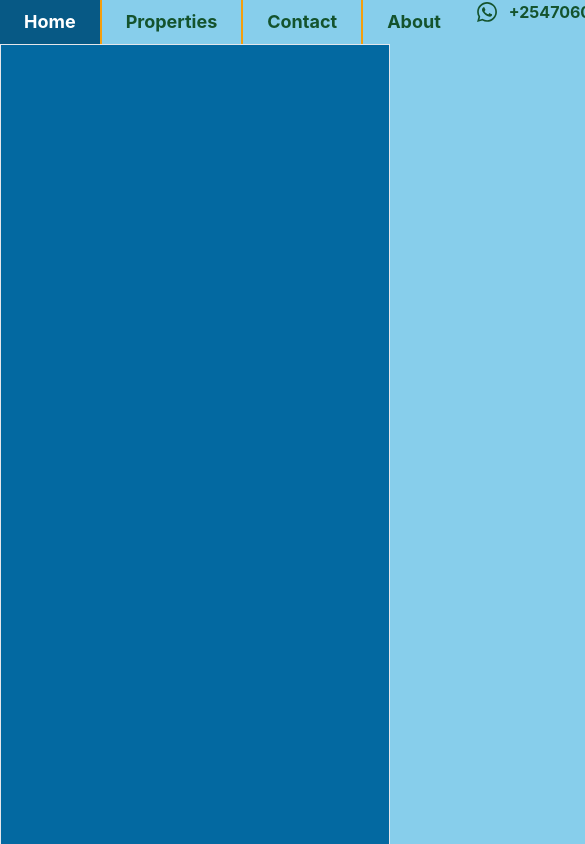
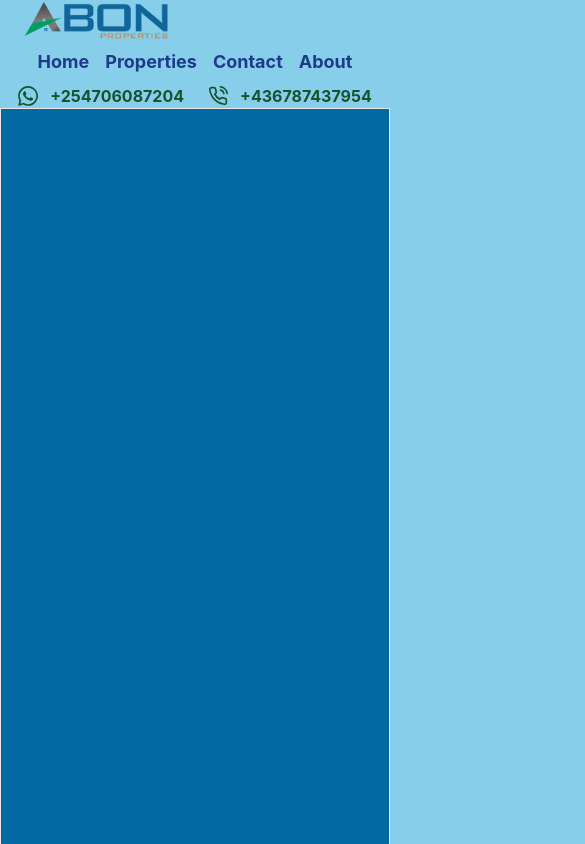
Before and after one commit to erick-sudo/abon-properties, a React (Create React App) app: page / in a window 390 px wide. Shown: the top 844 px of the page, 585 px wide, since content can reach past the window. Built offline with nearby package versions, Linux system fonts and the light colour scheme.

Commit message:
Responsive Vavigation bar

```diff
--- a/src/components/Logo.js
+++ b/src/components/Logo.js
@@ -13,7 +13,7 @@ function LogoSquare() {
 function LogoRect({size}) {
     return (
         <div className="logo">
-            <img src={logoR} className={`h-${size}`} alt="ABONN" />
+            <img src={logoR} className="h-10 sm:h-14 md:h-16 lg:h-20" alt="ABONN" />
         </div>
     )
 }
--- a/src/components/NavBar.js
+++ b/src/components/NavBar.js
@@ -6,15 +6,15 @@ import { FiPhoneCall } from 'react-icons/fi'
 
 function NavBar() {
     return (
-        <div className="flex ">
-            <LogoRect size={32} />
-            <div className="flex items-center grow text-green-900 font-bold text-lg divide-x-2 divide-amber-500">
-                <NavLink to="/" className="px-6 py-2 hover:bg-sky-800 hover:text-white">Home</NavLink>
-                <NavLink to="/properties" className="px-6 py-2 hover:bg-sky-800 hover:text-white">Properties</NavLink>
-                <NavLink to="/contact" className="px-6 py-2 hover:bg-sky-800 hover:text-white">Contact</NavLink>
-                <NavLink to="/about" className="px-6 py-2 hover:bg-sky-800 hover:text-white">About</NavLink>
+        <div className="grid md:grid-cols-1 lg:grid-cols-3">
+            <LogoRect />
+            <div className="flex justify-center items-center grow text-blue-900 font-bold text-lg py-1">
+                <NavLink to="/" className="px-2 py-1 hover:bg-sky-800 hover:text-white rounded-md">Home</NavLink>
+                <NavLink to="/properties" className="px-2 py-1 hover:bg-sky-800 hover:text-white rounded-md">Properties</NavLink>
+                <NavLink to="/contact" className="px-2 py-1 hover:bg-sky-800 hover:text-white rounded-md">Contact</NavLink>
+                <NavLink to="/about" className="px-2 py-1 hover:bg-sky-800 hover:text-white rounded-md">About</NavLink>
             </div>
-            <div className="flex items-start">
+            <div className="flex flex-wrap justify-center">
                 <div className="flex px-3 font-bold text-green-900 items-center"><ImWhatsapp className="text-xl"/><span className="ml-3">+254706087204</span></div>
                 <div className="flex px-3 font-bold text-green-900 items-center"><FiPhoneCall className="text-xl"/><span className="ml-3">+436787437954</span></div>
             </div>
```
